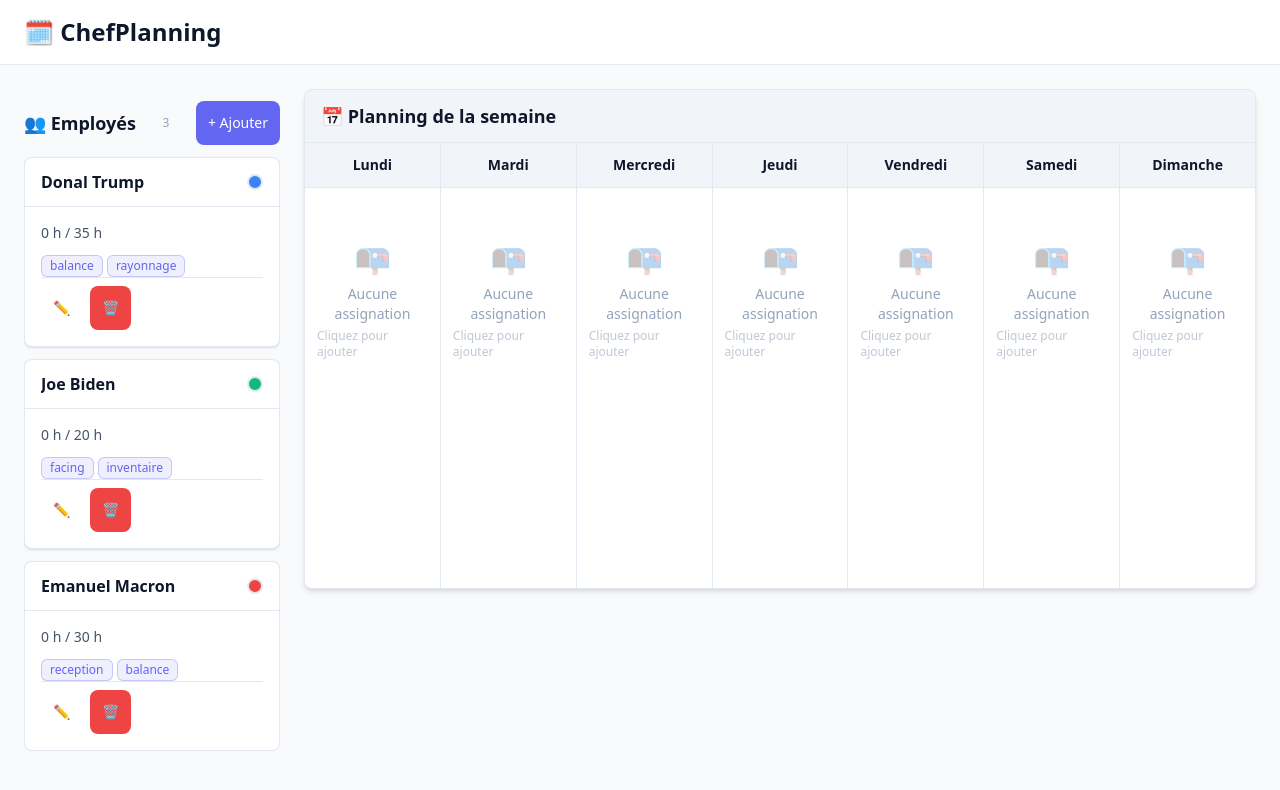
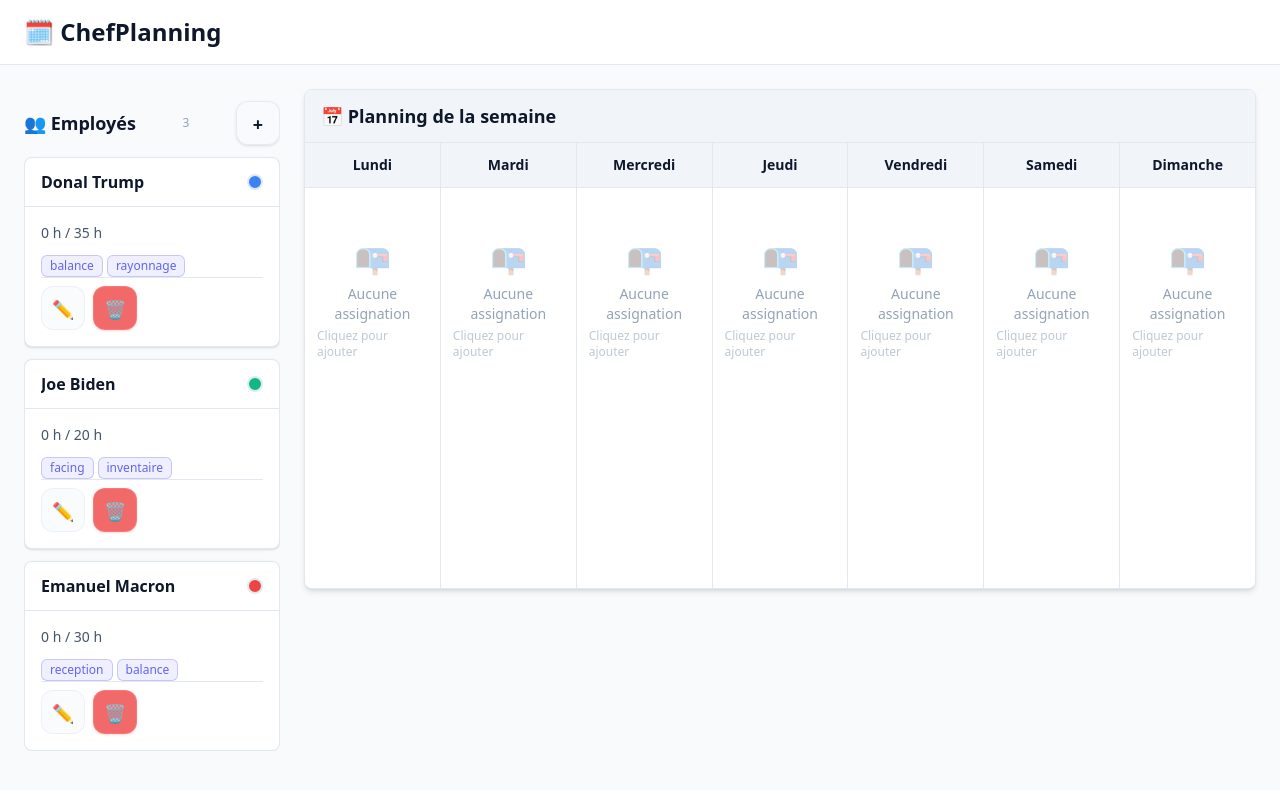
Before and after one commit to Palalde/react, a React (Vite) app in the folder mon-app-react/: page / in a window 1280 px wide. Shown: the top 790 px of the page. Built offline with nearby package versions, Linux system fonts and the light colour scheme.

Commit message:
button modif

```diff
--- a/mon-app-react/src/components/ui/Button.jsx
+++ b/mon-app-react/src/components/ui/Button.jsx
@@ -8,36 +8,76 @@ function Button({
   disabled = false,
   type = "button",
 }) {
-  // Variants for button styles
+  // Base styles communes à tous les boutons
+  const baseStyles = `
+    rounded-xl font-semibold
+    transition-all duration-300 ease-out
+    focus:outline-none focus-visible:ring-2 focus-visible:ring-accent/50 focus-visible:ring-offset-2
+    disabled:opacity-50 disabled:cursor-not-allowed disabled:pointer-events-none
+    active:scale-[0.97]
+  `;
+
+  // Variants avec Liquid Glass
   const variants = {
-    primary: "bg-accent hover:bg-accent-hover text-white",
-    secondary: "bg-bg-tertiary hover:bg-border text-text-primary",
-    danger: "bg-danger hover:bg-red-600 text-white",
-    ghost: "bg-transparent hover:bg-bg-tertiary text-text-primary",
+    // Primary: Liquid glass avec glow subtil
+    primary: `
+      bg-accent/80 hover:bg-accent/90
+      text-white font-semibold
+      border border-white/30
+      shadow-sm shadow-accent/15 hover:shadow-md hover:shadow-accent/20
+      backdrop-blur-md
+      hover:-translate-y-0.5
+    `,
+
+    // Secondary: Outline liquid glass
+    secondary: `
+      bg-white/5 hover:bg-white/10
+      text-text-primary
+      border border-border/80 hover:border-accent/40
+      shadow-sm hover:shadow-md hover:shadow-accent/10
+      backdrop-blur-md
+      hover:-translate-y-0.5
+    `,
+
+    // Danger: Rouge liquid glass
+    danger: `
+      bg-danger/80 hover:bg-danger/90
+      text-white font-semibold
+      border border-red-300/30
+      shadow-sm shadow-danger/15 hover:shadow-md hover:shadow-danger/20
+      backdrop-blur-md
+      hover:-translate-y-0.5
+    `,
+
+    // Ghost: Visible mais discret
+    ghost: `
+      bg-bg-tertiary/40 hover:bg-bg-tertiary/60
+      text-text-secondary hover:text-text-primary
+      border border-border/50 hover:border-border
+      backdrop-blur-md
+      hover:-translate-y-0.5
+    `,
   };
 
-  // Sizes for button padding and font size (min 44px touch target)
+  // Sizes avec touch targets accessibles
   const sizes = {
+    icon: "p-2 text-lg min-w-[44px] min-h-[44px] aspect-square", // Bouton carré pour émojis/icônes
     sm: "px-3 py-2 text-sm min-h-[44px]",
     md: "px-4 py-2.5 text-base min-h-[44px]",
     lg: "px-6 py-3 text-lg min-h-[48px]",
   };
 
-  //   Render the button with appropriate styles
   return (
     <button
       type={type}
       onClick={onClick}
       disabled={disabled}
       className={`
-        rounded-lg font-medium transition-all duration-200
-        focus:outline-none focus-visible:ring-2 focus-visible:ring-accent focus-visible:ring-offset-2
-        disabled:opacity-50 disabled:cursor-not-allowed
-        active:scale-[0.98]
+        ${baseStyles}
         ${variants[variant]}
         ${sizes[size]}
         ${className}
-      `}
+      `.trim()}
     >
       {children}
     </button>
--- a/mon-app-react/src/features/employees/components/EmployeeCard.jsx
+++ b/mon-app-react/src/features/employees/components/EmployeeCard.jsx
@@ -29,14 +29,14 @@ function EmployeeCard({ employee = {}, onEdit, onDelete }) {
       <div className="flex gap-2 pt-2 border-t border-border">
         {/* edit */}
         {onEdit && (
-          <Button size="sm" variant="ghost" onClick={() => onEdit(employee)}>
+          <Button size="icon" variant="ghost" onClick={() => onEdit(employee)}>
             ✏️
           </Button>
         )}
         {/* delete */}
         {onDelete && (
           <Button
-            size="sm"
+            size="icon"
             variant="danger"
             onClick={() => onDelete(employee.id)}
           >
--- a/mon-app-react/src/features/employees/components/EmployeeList.jsx
+++ b/mon-app-react/src/features/employees/components/EmployeeList.jsx
@@ -48,13 +48,14 @@ function EmployeeList() {
         <span className="text-xs text-text-muted">{employees.length}</span>
         {/* bouton pour ouvrir le modal de création */}
         <Button
-          size="sm"
+          size="icon"
+          variant="secondary"
           onClick={() => {
             setEmployeeToEdit(null);
             setIsModalOpen(true);
           }}
         >
-          + Ajouter
+          +
         </Button>
       </div>
 
--- a/mon-app-react/src/index.css
+++ b/mon-app-react/src/index.css
@@ -89,11 +89,14 @@
   --color-text-secondary: var(--color-text-secondary);
   --color-text-muted: var(--color-text-muted);
   --color-border: var(--color-border);
+  --color-border-hover: var(--color-border-hover);
   --color-accent: var(--color-accent);
   --color-accent-hover: var(--color-accent-hover);
+  --color-accent-soft: var(--color-accent-soft);
   --color-success: var(--color-success);
   --color-warning: var(--color-warning);
   --color-danger: var(--color-danger);
+  --color-info: var(--color-info);
   --color-shift-matin: var(--color-shift-matin);
   --color-shift-matin-border: var(--color-shift-matin-border);
   --color-shift-aprem: var(--color-shift-aprem);
```
